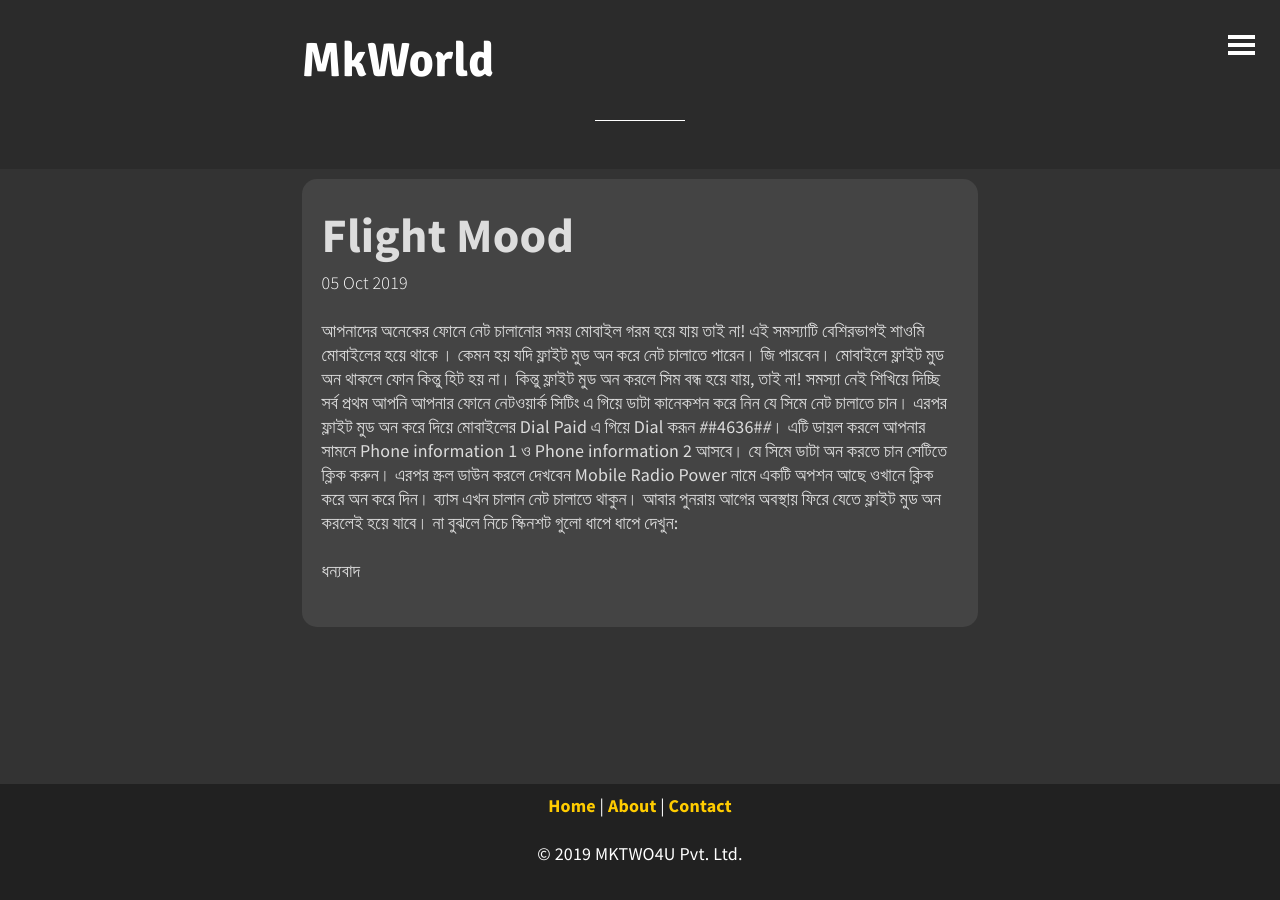
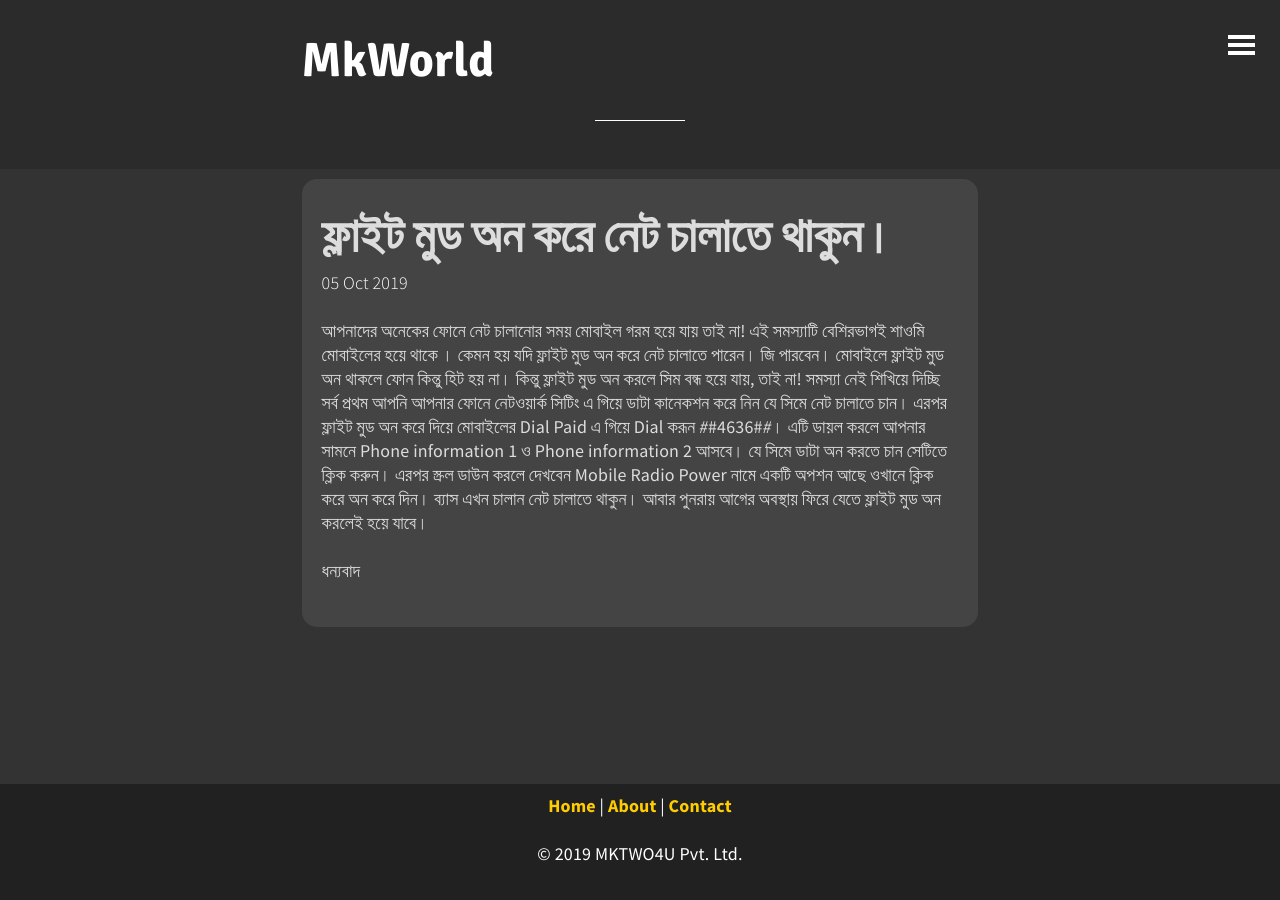
Before and after one commit to bdmilan/blog, a Jekyll site: the page built from _posts/2019-10-05-flight-mode2.md, in a window 1280 px wide. Built offline with Jekyll 4.4.1, drawn with Linux system fonts in a browser that asks for light colours.

Commit message:
Update 2019-10-05-flight-mode2.md

```diff
--- a/_posts/2019-10-05-flight-mode2.md
+++ b/_posts/2019-10-05-flight-mode2.md
@@ -1,15 +1,10 @@
 ---
-title: Flight Mood
+title: ফ্লাইট মুড অন করে নেট চালাতে থাকুন।
 ---
 আপনাদের অনেকের ফোনে নেট চালানোর সময় মোবাইল গরম হয়ে যায় তাই না! এই সমস্যাটি বেশিরভাগই শাওমি মোবাইলের হয়ে থাকে ‌। কেমন হয় যদি ফ্লাইট মুড অন করে নেট চালাতে পারেন। জি পারবেন। মোবাইলে ফ্লাইট মুড অন থাকলে ফোন কিন্তু হিট হয় না। কিন্তু ফ্লাইট মুড অন করলে সিম বন্ধ হয়ে যায়, তাই না! সমস্যা নেই শিখিয়ে দিচ্ছি
 সর্ব প্রথম আপনি আপনার ফোনে নেটওয়ার্ক সিটিং এ গিয়ে ডাটা কানেকশন করে নিন যে সিমে নেট চালাতে চান।
 এরপর ফ্লাইট মুড অন করে দিয়ে মোবাইলের Dial Paid এ গিয়ে Dial করূন *#*#4636#*#*। এটি ডায়ল করলে আপনার সামনে Phone information 1 ও Phone information 2 আসবে। যে সিমে ডাটা অন করতে চান সেটিতে ক্লিক করুন। এরপর স্ক্রল ডাউন করলে দেখবেন Mobile Radio Power নামে একটি অপশন আছে ওখানে ক্লিক করে অন করে দিন।
 ব্যাস এখন চালান নেট চালাতে থাকুন। আবার পুনরায় আগের অবস্থায় ফিরে যেতে ফ্লাইট মুড অন করলেই হয়ে যাবে।
-না বুঝলে নিচে স্কিনশট গুলো ধাপে ধাপে দেখুন:
-
-
-
-
 
 
 ধন্যবাদ
```
